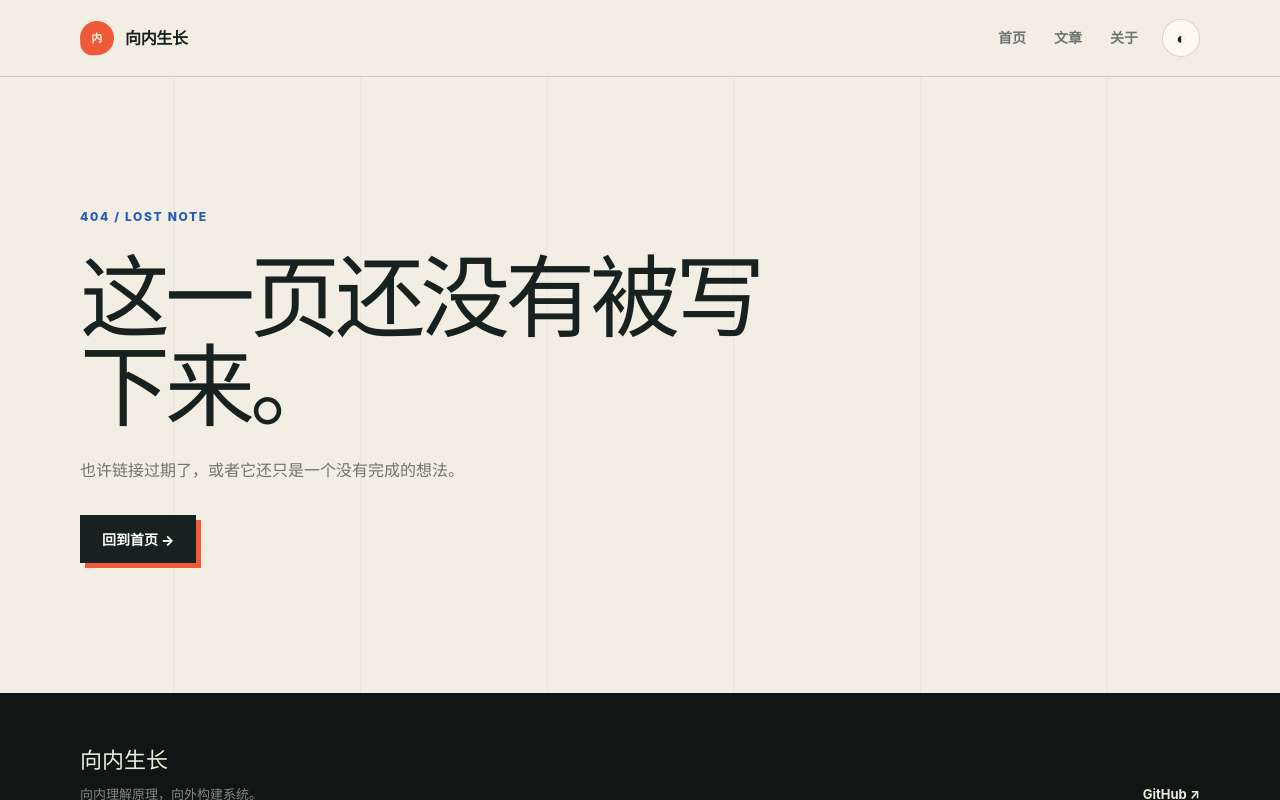
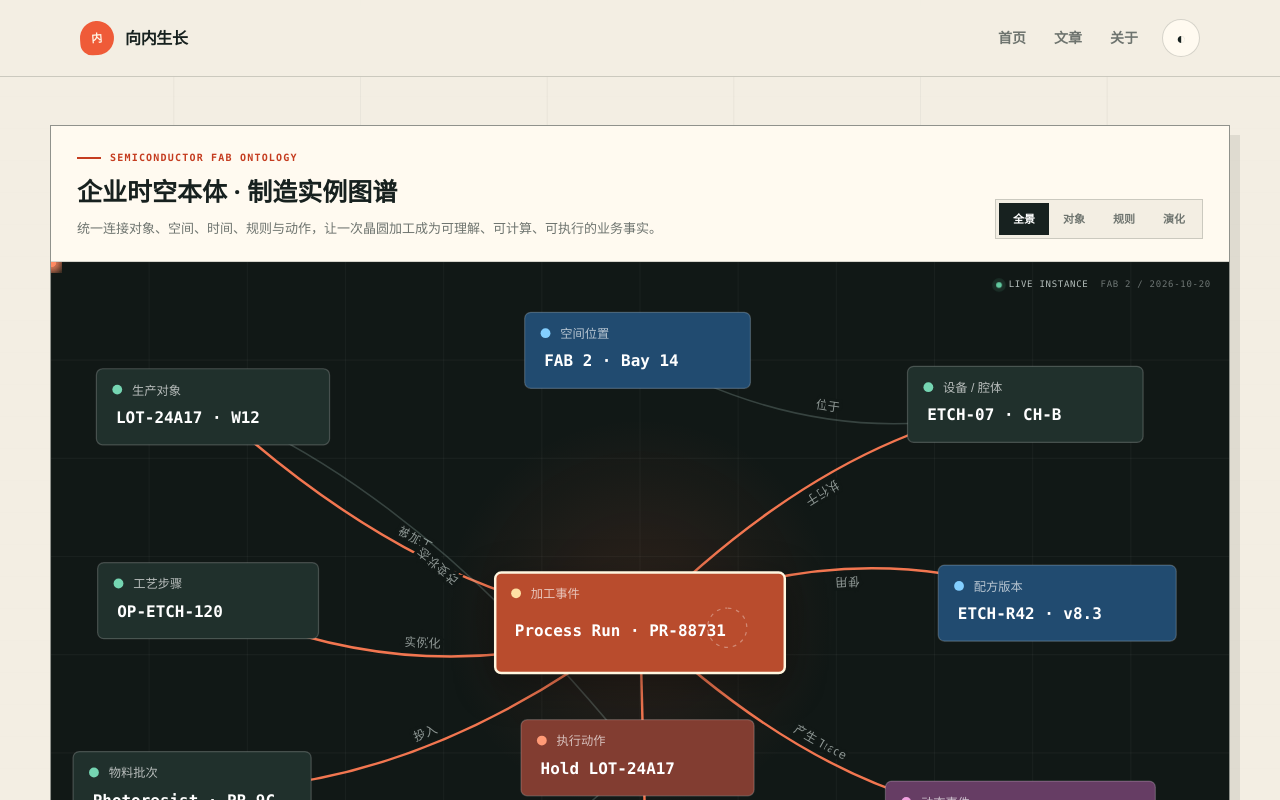
Before and after one commit to wangdengyu0512/Learning, a Next.js app: page /enterprise-ontology-model in a window 1280 px wide. Before the commit this address had no page. Shown: the top 800 px of the page. Built offline with nearby package versions, Linux system fonts and the light colour scheme.

Commit message:
feat: add standalone ontology model page

```diff
--- a/app/enterprise-ai-os-model/page.tsx
+++ b/app/enterprise-ai-os-model/page.tsx
@@ -1,15 +1,17 @@
 import type { Metadata } from "next";
 import { EnterpriseAiOSDiagram } from "@/components/EnterpriseAiOSDiagram";
+import { siteConfig } from "@/lib/site";
 
 export const metadata: Metadata = {
   title: "企业 AI 操作系统模型图",
   description: "基于世界行为模型的 Data OS、Agent OS 与 Agent Workforce 三层架构和双向数据流。",
+  alternates: { canonical: `${siteConfig.url}/enterprise-ai-os-model/` },
 };
 
 export default function EnterpriseAiOSModelPage() {
   return (
-    <main className="aios-model-page">
+    <div className="aios-model-page">
       <EnterpriseAiOSDiagram />
-    </main>
+    </div>
   );
 }
--- /dev/null
+++ b/app/enterprise-ontology-model/page.tsx
@@ -0,0 +1,17 @@
+import type { Metadata } from "next";
+import { OntologyGraph } from "@/components/OntologyGraph";
+import { siteConfig } from "@/lib/site";
+
+export const metadata: Metadata = {
+  title: "\u4f01\u4e1a\u65f6\u7a7a\u672c\u4f53\u6a21\u578b\u56fe",
+  description: "\u4ee5\u6676\u5706\u52a0\u5de5\u4e8b\u4ef6\u4e3a\u4f8b\uff0c\u5c55\u793a\u4f01\u4e1a\u5bf9\u8c61\u3001\u65f6\u7a7a\u4e0a\u4e0b\u6587\u3001\u52a8\u6001\u4e8b\u4ef6\u3001\u4e1a\u52a1\u89c4\u5219\u4e0e\u6267\u884c\u52a8\u4f5c\u4e4b\u95f4\u7684\u5173\u7cfb\u3002",
+  alternates: { canonical: `${siteConfig.url}/enterprise-ontology-model/` },
+};
+
+export default function EnterpriseOntologyModelPage() {
+  return (
+    <div className="ontology-model-page">
+      <OntologyGraph />
+    </div>
+  );
+}
--- a/app/globals.css
+++ b/app/globals.css
@@ -1694,13 +1694,15 @@ summary:focus-visible {
   line-height: 1.5;
 }
 
-.aios-model-page {
+.aios-model-page,
+.ontology-model-page {
   width: min(1180px, calc(100vw - 48px));
   margin: 0 auto;
   padding: 48px 0 80px;
 }
 
 .aios-model-page .enterprise-aios { width: 100%; margin: 0; }
+.ontology-model-page .ontology-graph { width: 100%; margin: 0; }
 
 .enterprise-aios * { box-sizing: border-box; }
 
@@ -1942,9 +1944,11 @@ summary:focus-visible {
 }
 
 @media (max-width: 680px) {
-  .aios-model-page { width: calc(100vw - 40px); padding-block: 28px 54px; }
+  .aios-model-page,
+  .ontology-model-page { width: calc(100vw - 40px); padding-block: 28px 54px; }
   .enterprise-aios { width: calc(100vw - 40px); margin-block: 40px 50px; box-shadow: 6px 6px 0 color-mix(in srgb, var(--ink) 9%, transparent); }
   .aios-model-page .enterprise-aios { width: 100%; margin: 0; }
+  .ontology-model-page .ontology-graph { width: 100%; margin: 0; }
 }
 
 .ontology-graph {
```
Also changed, not shown: app/sitemap.ts (+7 -1 lines).
